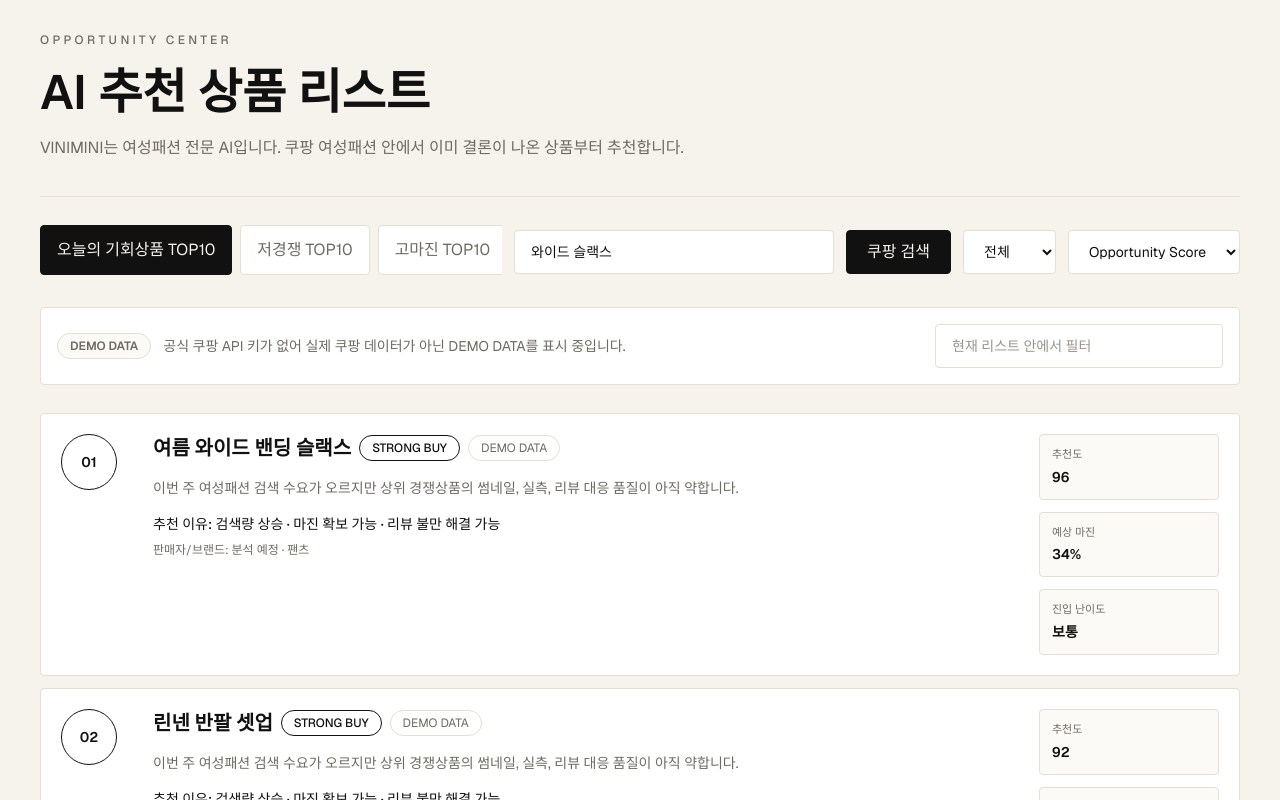
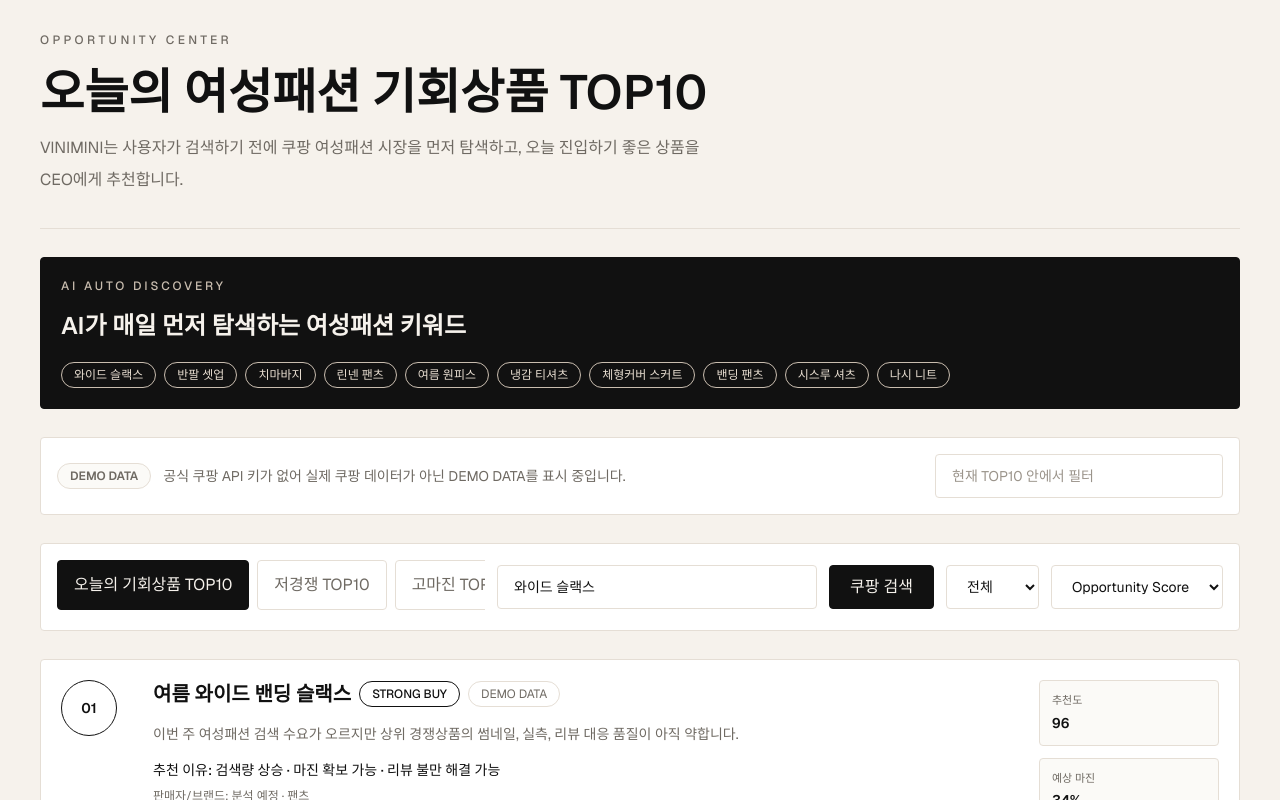
Before and after one commit to Sammieleigh/Vinimini-AI, a Next.js app: page /opportunities in a window 1280 px wide. Shown: the top 800 px of the page. Built offline with nearby package versions, Linux system fonts and the light colour scheme.

Commit message:
Sprint 6.0
Shift Opportunity Center to AI-led daily discovery

Make manual Coupang keyword search secondary while preserving DEMO DATA fallback

```diff
--- a/src/components/opportunities/OpportunityCenter.tsx
+++ b/src/components/opportunities/OpportunityCenter.tsx
@@ -6,6 +6,18 @@ import type { CoupangOpportunity } from "@/lib/types";
 
 const tabs = ["오늘의 기회상품 TOP10", "저경쟁 TOP10", "고마진 TOP10", "급성장 TOP10", "리뷰개선 TOP10"];
 const sortOptions = ["Opportunity Score", "High Profit", "Low Competition"];
+const autoDiscoveryKeywords = [
+  "와이드 슬랙스",
+  "반팔 셋업",
+  "치마바지",
+  "린넨 팬츠",
+  "여름 원피스",
+  "냉감 티셔츠",
+  "체형커버 스커트",
+  "밴딩 팬츠",
+  "시스루 셔츠",
+  "나시 니트",
+];
 
 export function OpportunityCenter({ products }: { products: CoupangOpportunity[] }) {
   const [items, setItems] = useState(products);
@@ -32,6 +44,7 @@ export function OpportunityCenter({ products }: { products: CoupangOpportunity[]
       return matchesQuery && matchesCategory;
     });
   }, [activeTab, category, items, localFilter, sortBy]);
+  const topTen = filtered.slice(0, 10);
 
   const searchCoupang = async (event: FormEvent<HTMLFormElement>) => {
     event.preventDefault();
@@ -76,13 +89,44 @@ export function OpportunityCenter({ products }: { products: CoupangOpportunity[]
       <section className="mx-auto flex w-full max-w-7xl flex-col gap-7 px-5 py-8 sm:px-8 lg:px-10">
         <header className="border-b border-[#E5DED5] pb-8">
           <p className="text-xs font-medium uppercase tracking-[0.28em] text-[#6F6A63]">Opportunity Center</p>
-          <h1 className="mt-5 text-4xl font-semibold tracking-normal sm:text-5xl">AI 추천 상품 리스트</h1>
+          <h1 className="mt-5 text-4xl font-semibold tracking-normal sm:text-5xl">오늘의 여성패션 기회상품 TOP10</h1>
           <p className="mt-4 max-w-2xl text-base leading-8 text-[#6F6A63]">
-            VINIMINI는 여성패션 전문 AI입니다. 쿠팡 여성패션 안에서 이미 결론이 나온 상품부터 추천합니다.
+            VINIMINI는 사용자가 검색하기 전에 쿠팡 여성패션 시장을 먼저 탐색하고, 오늘 진입하기 좋은 상품을 CEO에게 추천합니다.
           </p>
         </header>
 
-        <form onSubmit={searchCoupang} className="grid gap-3 xl:grid-cols-[1fr_auto_auto_auto_auto] xl:items-center">
+        <section className="rounded-sm border border-[#111111] bg-[#111111] p-5 text-[#F6F2EC]">
+          <p className="text-xs font-medium uppercase tracking-[0.24em] text-[#C9BDAF]">AI Auto Discovery</p>
+          <h2 className="mt-4 text-2xl font-semibold tracking-normal">AI가 매일 먼저 탐색하는 여성패션 키워드</h2>
+          <div className="mt-5 flex flex-wrap gap-2">
+            {autoDiscoveryKeywords.map((keyword) => (
+              <span key={keyword} className="rounded-full border border-[#C9BDAF] px-3 py-1 text-xs text-[#E8DED1]">
+                {keyword}
+              </span>
+            ))}
+          </div>
+        </section>
+
+        <div className="grid gap-3 rounded-sm border border-[#E5DED5] bg-white p-4 md:grid-cols-[auto_1fr_auto] md:items-center">
+          <span
+            className={`rounded-full border px-3 py-1 text-xs font-semibold ${
+              dataStatus === "live"
+                ? "border-[#111111] bg-[#111111] text-[#F6F2EC]"
+                : "border-[#E5DED5] bg-[#FBFAF7] text-[#6F6A63]"
+            }`}
+          >
+            {dataStatus === "live" ? "LIVE COUPANG DATA" : "DEMO DATA"}
+          </span>
+          <p className="text-sm leading-6 text-[#6F6A63]">{dataMessage}</p>
+          <input
+            value={localFilter}
+            onChange={(event) => setLocalFilter(event.target.value)}
+            placeholder="현재 TOP10 안에서 필터"
+            className="min-h-11 rounded-sm border border-[#E5DED5] bg-white px-4 text-sm outline-none transition placeholder:text-[#9B948B] focus:border-[#111111] md:w-72"
+          />
+        </div>
+
+        <form onSubmit={searchCoupang} className="grid gap-3 rounded-sm border border-[#E5DED5] bg-white p-4 xl:grid-cols-[1fr_auto_auto_auto_auto] xl:items-center">
           <nav className="flex gap-2 overflow-x-auto pb-1">
             {tabs.map((tab) => (
               <button
@@ -102,7 +146,7 @@ export function OpportunityCenter({ products }: { products: CoupangOpportunity[]
           <input
             value={query}
             onChange={(event) => setQuery(event.target.value)}
-            placeholder="쿠팡 검색 키워드"
+            placeholder="보조 검색 키워드"
             className="min-h-11 rounded-sm border border-[#E5DED5] bg-white px-4 text-sm outline-none transition placeholder:text-[#9B948B] focus:border-[#111111] lg:w-80"
           />
           <button
@@ -136,27 +180,8 @@ export function OpportunityCenter({ products }: { products: CoupangOpportunity[]
           </select>
         </form>
 
-        <div className="grid gap-3 rounded-sm border border-[#E5DED5] bg-white p-4 md:grid-cols-[auto_1fr_auto] md:items-center">
-          <span
-            className={`rounded-full border px-3 py-1 text-xs font-semibold ${
-              dataStatus === "live"
-                ? "border-[#111111] bg-[#111111] text-[#F6F2EC]"
-                : "border-[#E5DED5] bg-[#FBFAF7] text-[#6F6A63]"
-            }`}
-          >
-            {dataStatus === "live" ? "LIVE COUPANG DATA" : "DEMO DATA"}
-          </span>
-          <p className="text-sm leading-6 text-[#6F6A63]">{dataMessage}</p>
-          <input
-            value={localFilter}
-            onChange={(event) => setLocalFilter(event.target.value)}
-            placeholder="현재 리스트 안에서 필터"
-            className="min-h-11 rounded-sm border border-[#E5DED5] bg-white px-4 text-sm outline-none transition placeholder:text-[#9B948B] focus:border-[#111111] md:w-72"
-          />
-        </div>
-
         <div className="grid gap-3">
-          {filtered.map((item, index) => (
+          {topTen.map((item, index) => (
             <OpportunityCard key={item.id} item={item} index={index} />
           ))}
         </div>
```
Also changed, not shown: 1 other file (tests, documents, lock files or other folders).
